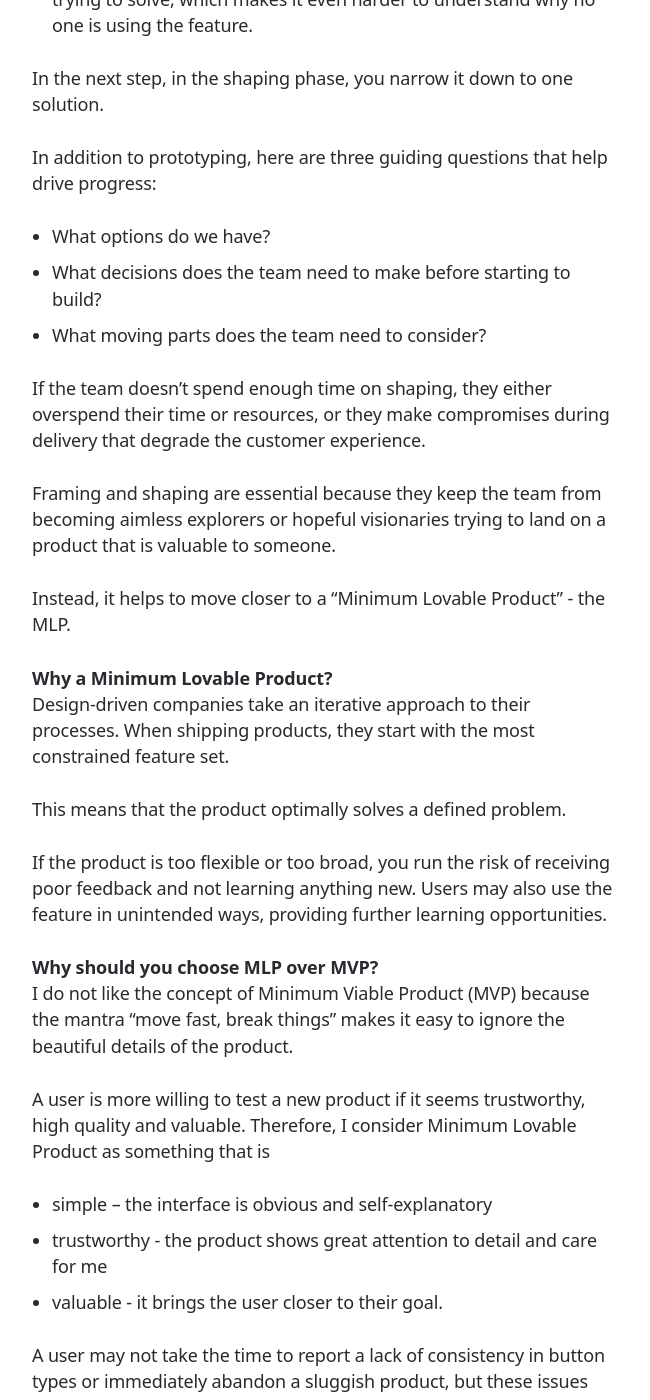
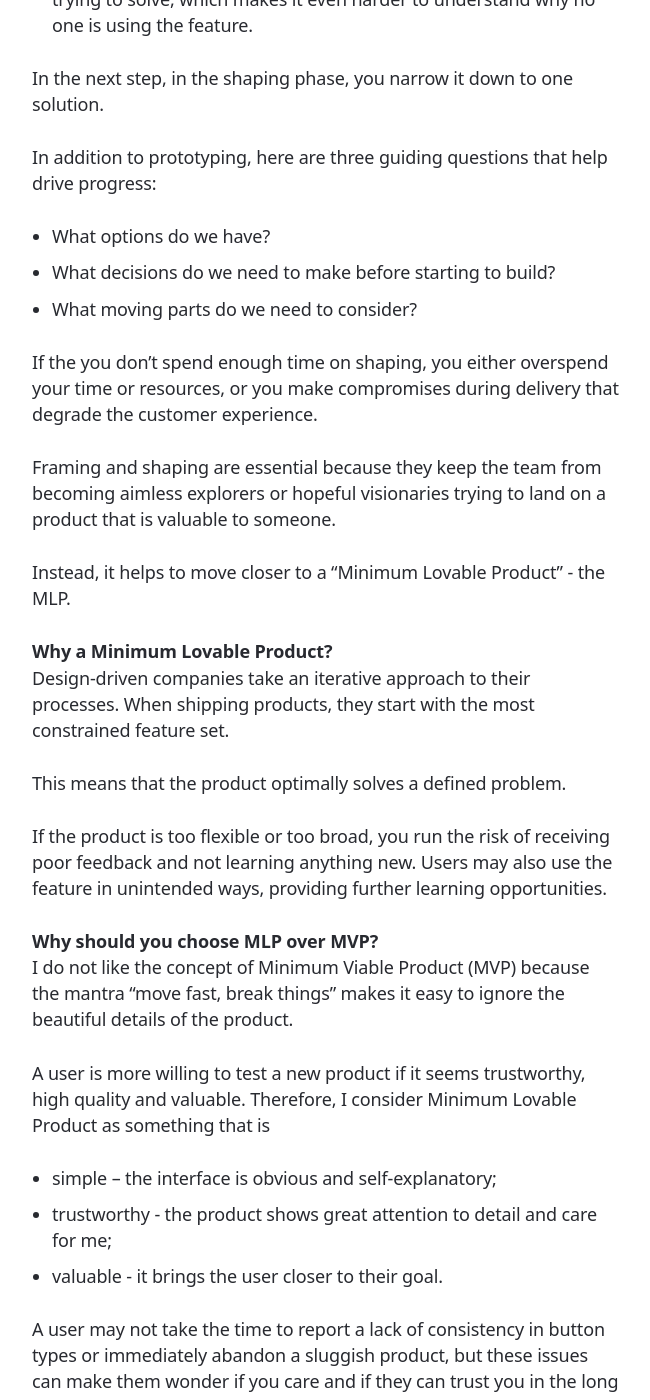
Before and after one commit to mikklemberg/My-personal-notes, a Jekyll site: the page built from _posts/2023-12-30-design-beautiful-business.md, in a window 1280 px wide and 1400 px high, scrolled down 1307 px. Shown: the whole window, without its empty margins (314-964 px from the left). Built offline with Jekyll 4.4.1, drawn with Linux system fonts in a browser that asks for light colours; some of the changed text lies outside the part shown.

Commit message:
Update 2023-12-30-design-beautiful-business.md

```diff
--- a/_posts/2023-12-30-design-beautiful-business.md
+++ b/_posts/2023-12-30-design-beautiful-business.md
@@ -4,7 +4,7 @@ title: "Design serves as an instrument for beautiful business"
 date: 2023-12-30
 ---
 
-I wrote about [design-led companies](https://blog.mikklemberg.ee/design-led-companies.html). last week To my surprise, it received some attention, which prompted me to think in a more practical terms.
+I wrote about [design-led companies](https://blog.mikklemberg.ee/design-led-companies.html) last week. To my surprise, it received some attention, which prompted me to think in a more practical terms.
 
 As mentioned in the original post, I wrote it to document and further explore my thoughts. So let’s explore how design can serve as an instrument for beautiful business.
 
@@ -33,10 +33,10 @@ In the next step, in the shaping phase, you narrow it down to one solution.
 
 In addition to prototyping, here are three guiding questions that help drive progress:
 - What options do we have?
-- What decisions does the team need to make before starting to build?
-- What moving parts does the team need to consider?
+- What decisions do we need to make before starting to build?
+- What moving parts do we need to consider?
 
-If the team doesn’t spend enough time on shaping, they either overspend their time or resources, or they make compromises during delivery that degrade the customer experience.
+If the you don't spend enough time on shaping, you either overspend your time or resources, or you make compromises during delivery that degrade the customer experience.
 
 Framing and shaping are essential because they keep the team from becoming aimless explorers or hopeful visionaries trying to land on a product that is valuable to someone.
 
@@ -55,8 +55,8 @@ If the product is too flexible or too broad, you run the risk of receiving poor
 I do not like the concept of Minimum Viable Product (MVP) because the mantra "move fast, break things" makes it easy to ignore the beautiful details of the product.
 
 A user is more willing to test a new product if it seems trustworthy, high quality and valuable. Therefore, I consider Minimum Lovable Product as something that is
-- simple – the interface is obvious and self-explanatory
-- trustworthy - the product shows great attention to detail and care for me
+- simple – the interface is obvious and self-explanatory;
+- trustworthy - the product shows great attention to detail and care for me;
 - valuable - it brings the user closer to their goal.
 
 A user may not take the time to report a lack of consistency in button types or immediately abandon a sluggish product, but these issues can make them wonder if you care and if they can trust you in the long run.
```
Also changed, not shown: other parts of _posts/2023-12-30-design-beautiful-business.md (+2 -2 lines).
